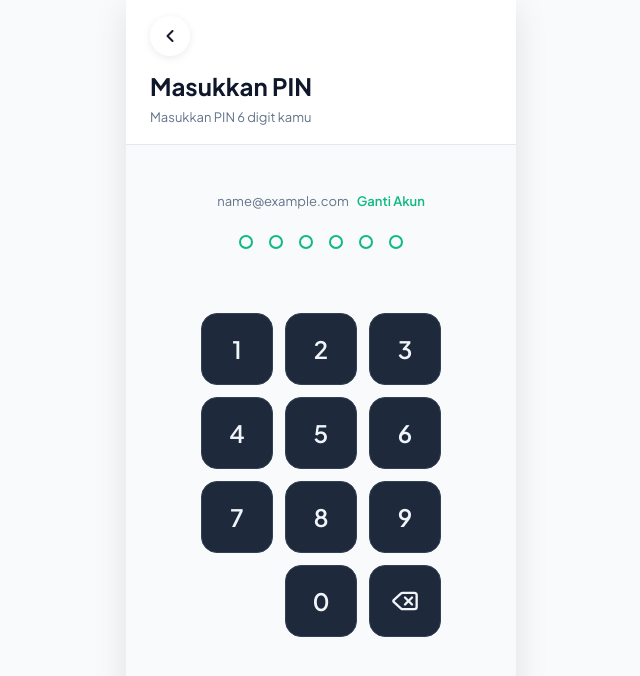
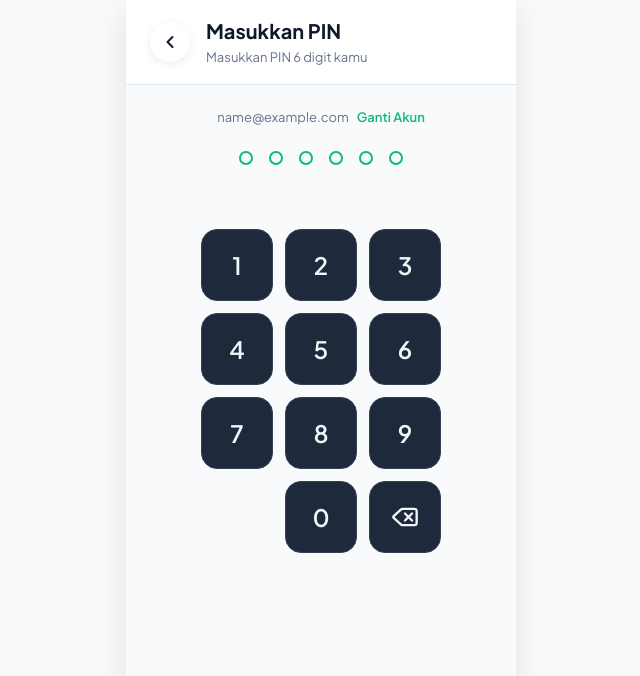
Before and after one commit to kiagusgatot/mini-wallet, a React (Vite) app in the folder frontend-react/: page /pin-login in a window 1280 px wide. Shown: the top 676 px of the page, without its empty margins (319-959 px from the left). Built offline with nearby package versions, Linux system fonts and the light colour scheme; sample sign-in values are in the browser's storage; the HTML template or start-up script is replaced by a standard one.

Commit message:
style(header): apply inline sticky layout for Profile and PinLogin pages

```diff
--- a/frontend-react/src/pages/PinLoginPage.jsx
+++ b/frontend-react/src/pages/PinLoginPage.jsx
@@ -4,6 +4,7 @@ import { pinApi } from '../services/api';
 import { useAuth } from '../hooks/useAuth';
 import Numpad from '../components/Numpad';
 import PageLayout from '../components/PageLayout';
+import BackButton from '../components/BackButton';
 
 export default function PinLoginPage() {
   const navigate = useNavigate();
@@ -108,12 +109,40 @@ export default function PinLoginPage() {
   };
 
   return (
-    <PageLayout
-      title="Masukkan PIN"
-      subtitle="Masukkan PIN 6 digit kamu"
-      showBack={true}
-      backTo="/login"
-    >
+    <PageLayout noPadding>
+      <div style={{
+        position: 'sticky',
+        top: 0,
+        zIndex: 10,
+        background: 'var(--color-bg)',
+        boxShadow: '0 1px 0 var(--color-border)',
+        padding: '16px var(--app-padding-x)',
+        display: 'flex',
+        alignItems: 'center',
+        gap: '16px',
+      }}>
+        <BackButton to="/login" />
+        <div>
+          <h1 style={{
+            fontSize: 'var(--text-xl)',
+            fontWeight: 'var(--font-bold)',
+            color: 'var(--color-text-primary)',
+            margin: 0,
+            marginBottom: '2px',
+          }}>
+            Masukkan PIN
+          </h1>
+          <p style={{
+            fontSize: 'var(--text-sm)',
+            color: 'var(--color-text-secondary)',
+            margin: 0,
+          }}>
+            Masukkan PIN 6 digit kamu
+          </p>
+        </div>
+      </div>
+
+      <div style={{ padding: '0 var(--app-padding-x)' }}>
       <div style={{
         display: 'flex',
         flexDirection: 'column',
@@ -178,6 +207,7 @@ export default function PinLoginPage() {
 
         <Numpad onKeyPress={handlePinPress} onDelete={handlePinDelete} />
       </div>
+      </div>
     </PageLayout>
   );
 }
--- a/frontend-react/src/pages/ProfilePage.jsx
+++ b/frontend-react/src/pages/ProfilePage.jsx
@@ -4,6 +4,7 @@ import { LogOut, User as UserIcon } from 'lucide-react';
 import api from '../services/api';
 import { useAuth } from '../hooks/useAuth';
 import PageLayout from '../components/PageLayout';
+import BackButton from '../components/BackButton';
 import Card from '../components/Card';
 import { motion } from 'framer-motion';
 
@@ -28,13 +29,41 @@ export default function ProfilePage() {
   };
 
   return (
-    <PageLayout
-      title="Profil"
-      subtitle="Informasi akun kamu"
-      showBack={true}
-      backTo="/dashboard"
-    >
-      {/* User Info Card */}
+    <PageLayout noPadding>
+      <div style={{
+        position: 'sticky',
+        top: 0,
+        zIndex: 10,
+        background: 'var(--color-bg)',
+        boxShadow: '0 1px 0 var(--color-border)',
+        padding: '16px var(--app-padding-x)',
+        display: 'flex',
+        alignItems: 'center',
+        gap: '16px',
+      }}>
+        <BackButton to="/dashboard" />
+        <div>
+          <h1 style={{
+            fontSize: 'var(--text-xl)',
+            fontWeight: 'var(--font-bold)',
+            color: 'var(--color-text-primary)',
+            margin: 0,
+            marginBottom: '2px',
+          }}>
+            Profil
+          </h1>
+          <p style={{
+            fontSize: 'var(--text-sm)',
+            color: 'var(--color-text-secondary)',
+            margin: 0,
+          }}>
+            Informasi akun kamu
+          </p>
+        </div>
+      </div>
+
+      <div style={{ padding: 'var(--space-lg) var(--app-padding-x)' }}>
+        {/* User Info Card */}
       <Card style={{ textAlign: 'center', marginBottom: 'var(--space-md)' }}>
         <div style={{
           width: 80,
@@ -94,6 +123,7 @@ export default function ProfilePage() {
           Keluar Akun
         </motion.button>
       </Card>
+      </div>
     </PageLayout>
   );
 }
```
